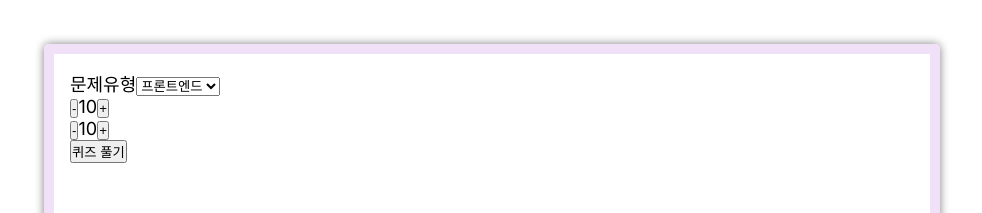
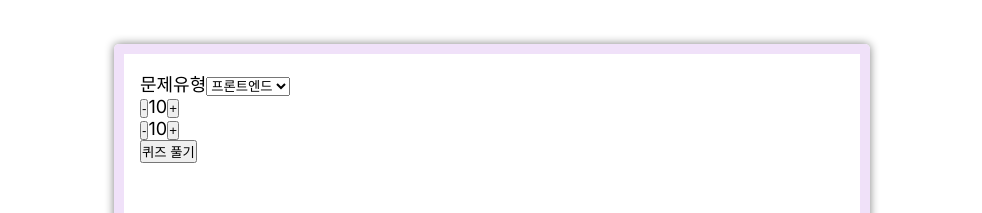
Before and after one commit to haileyham/study-now, a Next.js app: page /quiz in a window 1280 px wide. Shown: the part 164-377 px from the top of the page, without its empty margins (148-1130 px from the left). Built offline with nearby package versions, Linux system fonts and the light colour scheme.

Commit message:
(#11) design : 퀴즈셋팅페이지-box

```diff
--- a/components/quiz/QuizSetting.tsx
+++ b/components/quiz/QuizSetting.tsx
@@ -39,7 +39,9 @@ export default function QuizSetting() {
 
   return (
     <>
+      <div className="container">
         <main className={styles.main}>
+          <section className={styles.quizSetting}>
             <QuizTypeSelect onChange={handleQuizTypeChange}></QuizTypeSelect>
             <div className={styles.questionNum}>
               <button
@@ -76,7 +78,10 @@ export default function QuizSetting() {
               </button>
             </div>
             <button onClick={handleMoveQuiz}>퀴즈 풀기</button>
+          </section>
+          <section></section>
         </main>
+      </div>
     </>
   );
 }
```
Lines whose indentation alone changed are shown as unchanged.
